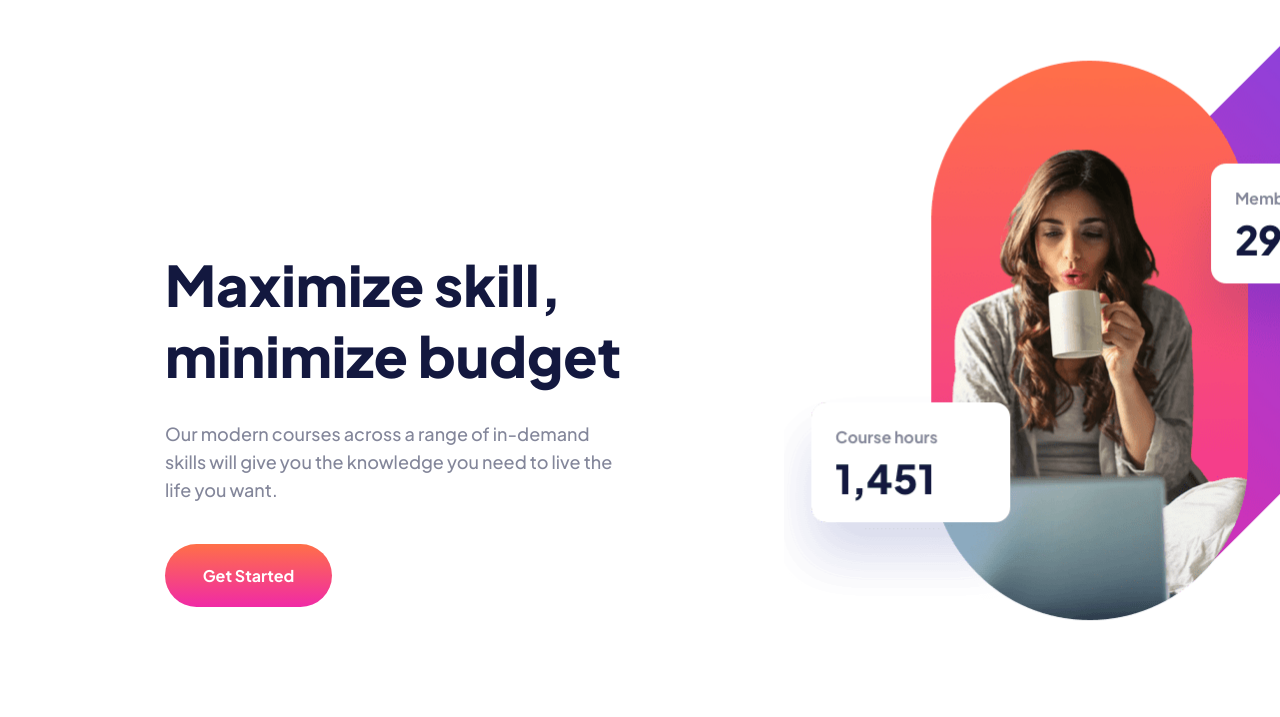
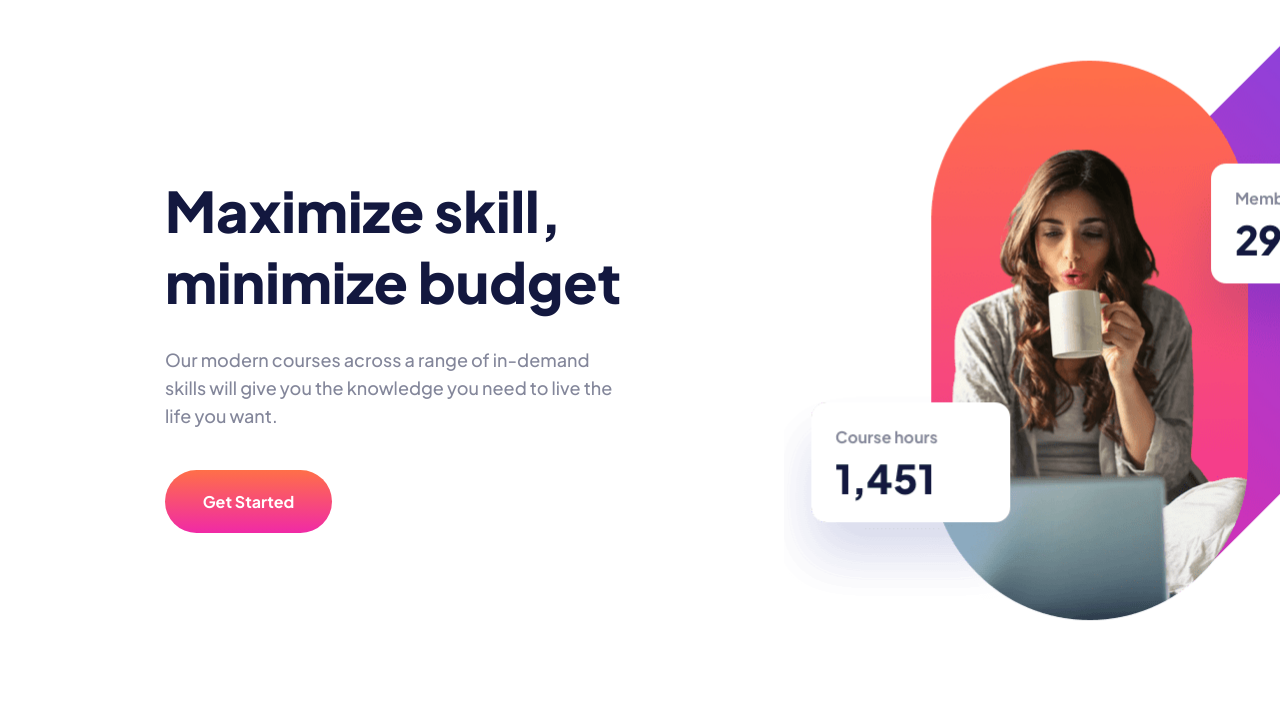
Before and after one commit to YohannDCz/Skilled-LandingPage, a plain HTML site: page index.html in a window 1280 px wide. Shown: the part 83-800 px from the top of the page. Drawn offline with Linux system fonts and the light colour scheme.

Commit message:
Add files via upload

```diff
--- a/desktop.css
+++ b/desktop.css
@@ -75,7 +75,7 @@
     display: flex;
     flex-direction: column;
     position: relative;
-    margin-top: 252px;
+    margin-top: 178px;
     margin-left: 165px;
     width: 457px;
     height: 359px;
--- a/index.html
+++ b/index.html
@@ -27,7 +27,7 @@
   </header>
   <main>
     <section class="getting-started">
-      <div class="title">Maximize skill, minimize budget</div>
+      <h1 class="title">Maximize skill, minimize budget</h1>
       <div class="description">Our modern courses across a range of in-demand skills will give you the
         knowledge you need to live the life you want.</div>
       <div class="get-started">Get Started</div>
```
